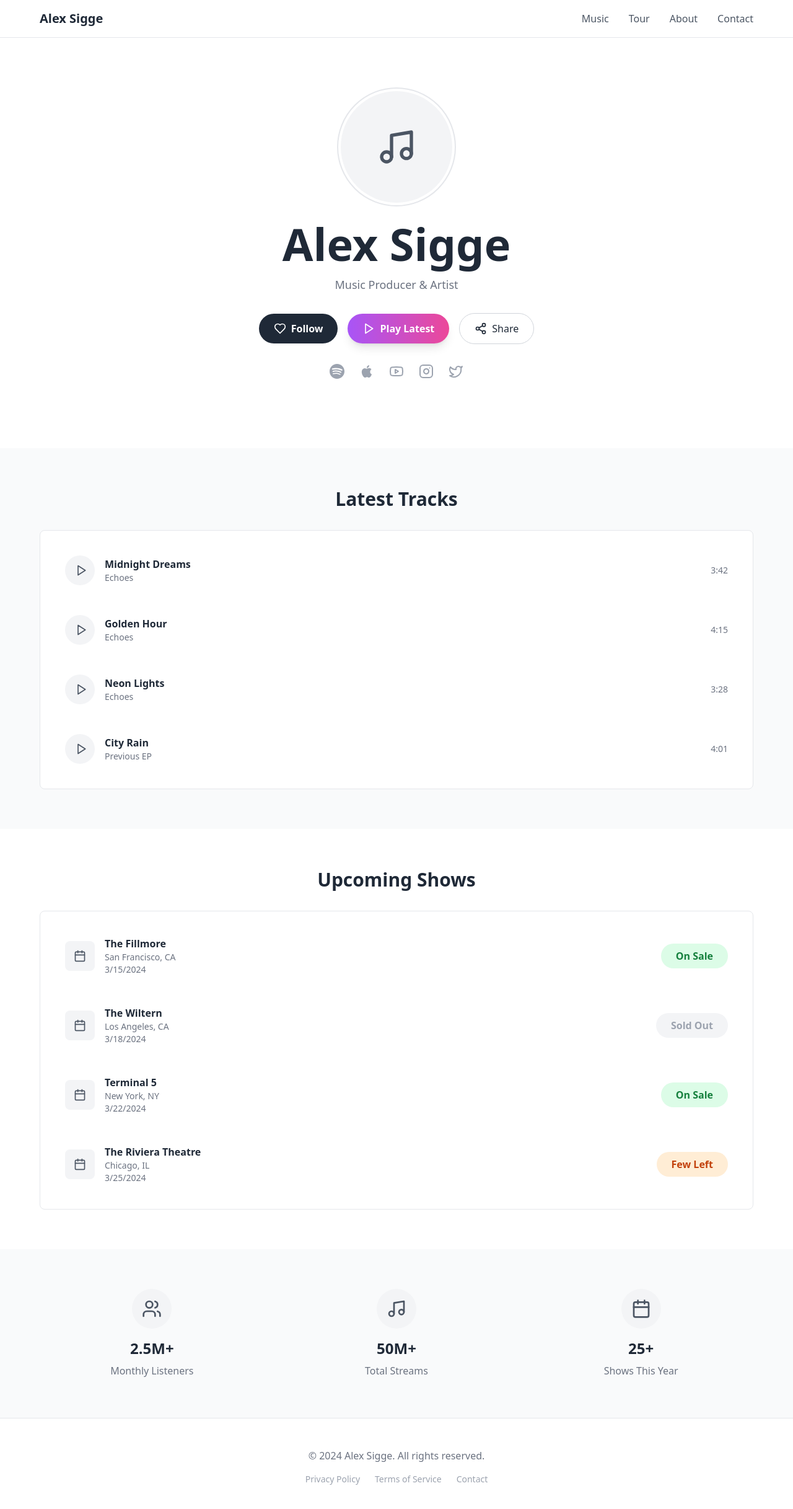
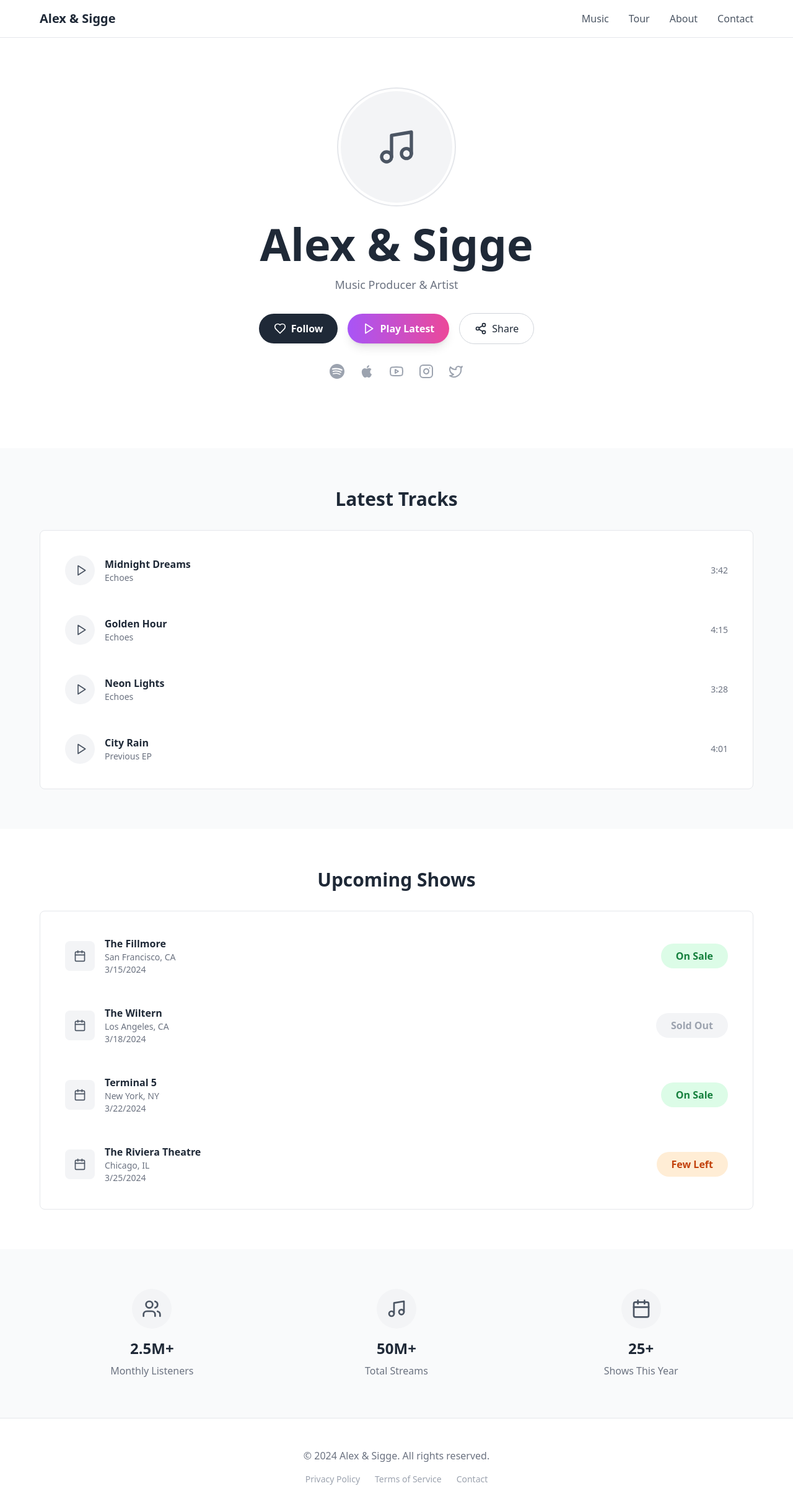
Before and after one commit to ion-apps/alex-sigge-fanbase-2, a React (Vite) app: page / in a window 1280 px wide. Shown: the top 2434 px of the page at 62% size. Built offline with nearby package versions, Linux system fonts and the light colour scheme.

Commit message:
Updating artist name in hero section and navigation

```diff
--- a/src/App.tsx
+++ b/src/App.tsx
@@ -39,7 +39,7 @@ function App() {
       {/* Navigation */}
       <nav className="relative z-50 px-6 py-4 border-b border-gray-200">
         <div className="flex items-center justify-between max-w-6xl mx-auto">
-          <div className="text-gray-800 font-bold text-xl">Alex Sigge</div>
+          <div className="text-gray-800 font-bold text-xl">Alex & Sigge</div>
 
           {/* Desktop Navigation */}
           <div className="hidden md:flex items-center space-x-8">
@@ -80,7 +80,7 @@ function App() {
                 <Music size={64} className="text-gray-600" />
               </div>
             </div>
-            <h1 className="text-5xl md:text-7xl font-bold text-gray-800 mb-4">Alex Sigge</h1>
+            <h1 className="text-5xl md:text-7xl font-bold text-gray-800 mb-4">Alex & Sigge</h1>
             <p className="text-lg text-gray-500 mb-8">Music Producer & Artist</p>
 
             <div className="flex flex-col sm:flex-row items-center justify-center gap-4 mb-8">
@@ -225,7 +225,7 @@ function App() {
       {/* Footer */}
       <footer className="px-6 py-12 border-t border-gray-200">
         <div className="max-w-6xl mx-auto text-center">
-          <p className="text-gray-500 mb-4">© 2024 Alex Sigge. All rights reserved.</p>
+          <p className="text-gray-500 mb-4">© 2024 Alex & Sigge. All rights reserved.</p>
           <div className="flex items-center justify-center gap-6">
             <a href="#" className="text-gray-400 hover:text-gray-600 transition-colors text-sm">Privacy Policy</a>
             <a href="#" className="text-gray-400 hover:text-gray-600 transition-colors text-sm">Terms of Service</a>
```
